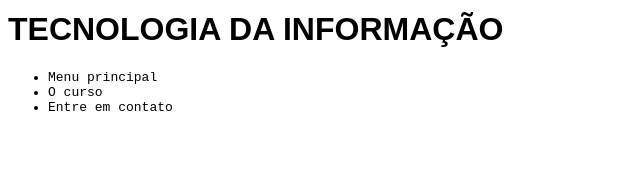
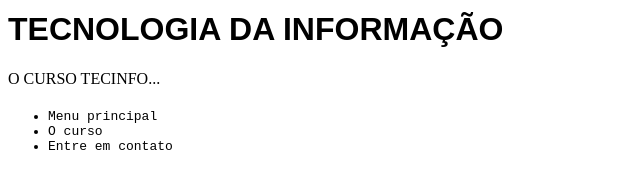
Before and after one commit to Rochaps/tecinfo, a plain HTML site: page index.html in a window 1280 px wide. Shown: the part 622-800 px from the top of the page, without its empty margins (0-640 px from the left). Drawn offline with Linux system fonts and the light colour scheme.

Commit message:
Adicionando informação no index.html

```diff
--- a/index.html
+++ b/index.html
@@ -14,6 +14,7 @@
 <body onload="trocaBanner();">
 	<a href="#"><img src="imagens/logo.png"></a>
 	<h1>TECNOLOGIA DA INFORMAÇÃO</h1>
+	<p>O CURSO TECINFO...</p>
 	<h1> <id="mansagem"></h1>
 	<ul>
 		<li>Menu principal</li>
```
